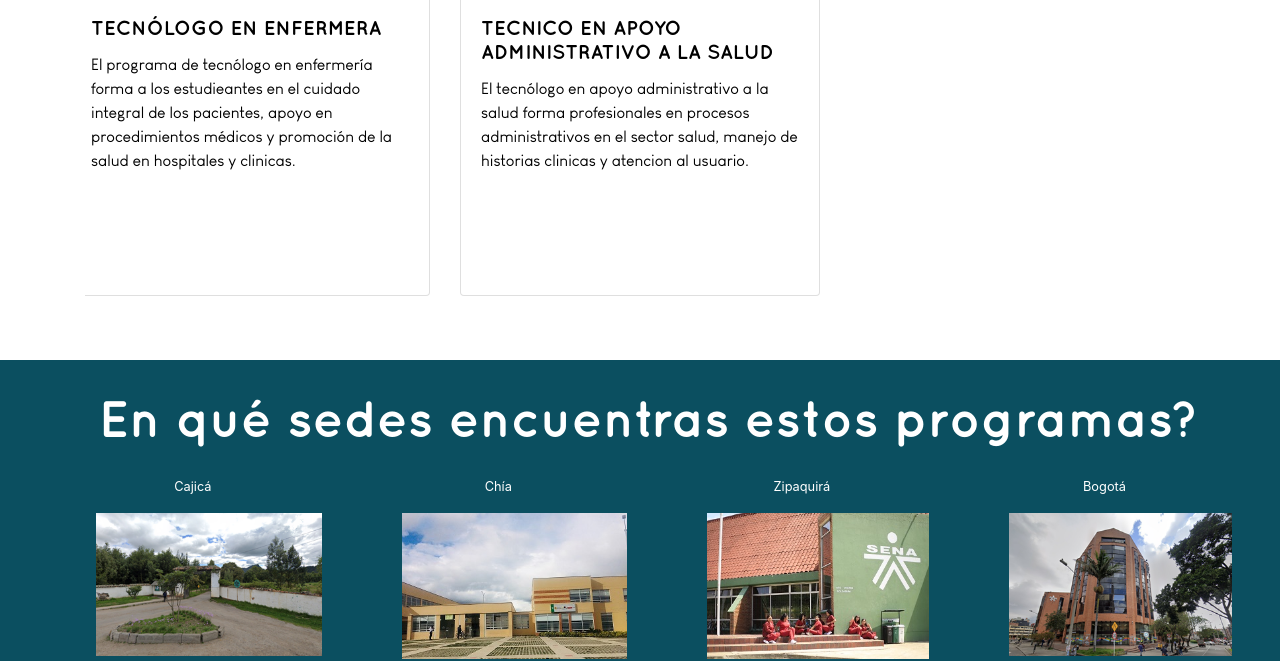
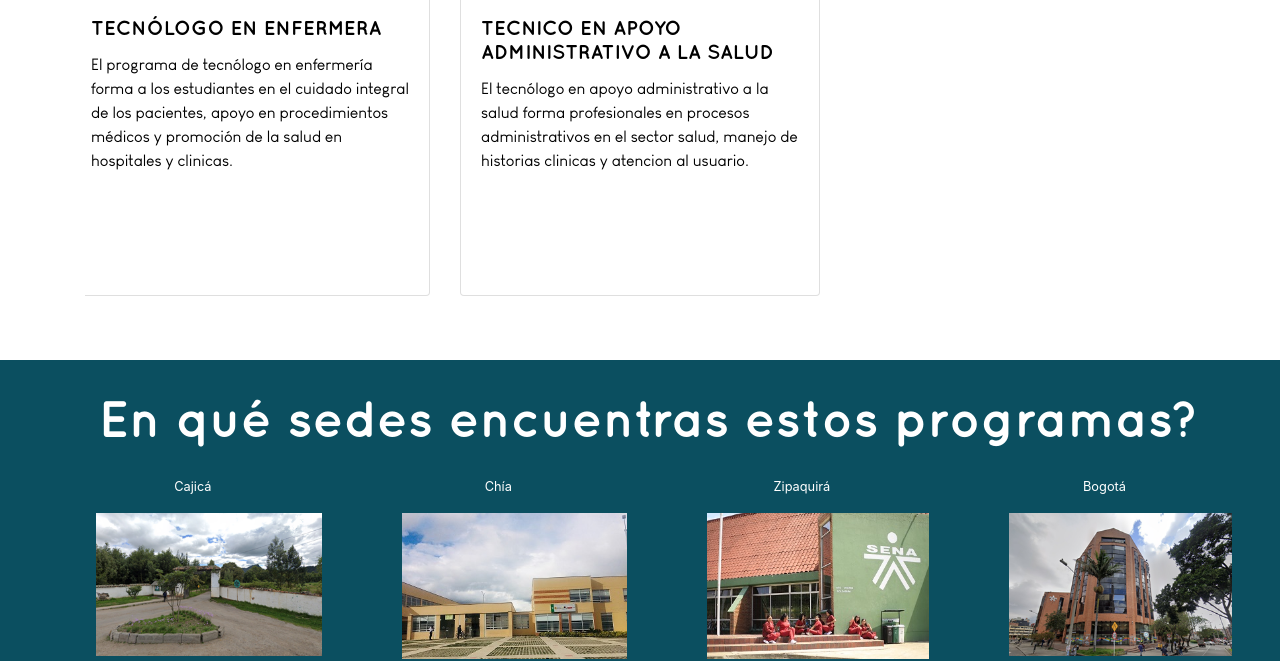
Before and after one commit to A-byteeyfd/red-de-salud-mevak, a plain HTML site: page index.html in a window 1280 px wide. Shown: the part 1465-2126 px from the top of the page. Drawn offline with nearby package versions, Linux system fonts and the light colour scheme; files whose address does not match are found by name.

Commit message:
Update index.html

```diff
--- a/index.html
+++ b/index.html
@@ -67,18 +67,6 @@
 
     <section id="sc2">
 
-       <!--<button class="boton1"> TECNOLOGO EN ENFERMERIA</button>
-
-       <button class="boton2"> TECNICO EN APOYO<br>ADMINISTRATIVO A LA SALUD</button>
-
-       <button class="boton3"> TECNICO EN APOYO <br>ADMINISTRATIVO A LA SALUD</button>
-
-       <button class="boton4">FARMACÉUTICA</button>
-
-       <button class="boton5"> PELUQUERÍA</button>-->
-
-
-       <!--Galeria muti-item-->
 
        <section class="pt-5pb-5">
         <div class="container">
@@ -110,7 +98,7 @@
                                                                 <div class="card-body">
                                                                     <h5 class="card-title">
                                                                         TECNÓLOGO EN ENFERMERA</h5>
-                                                                    <p class="card-text">El programa de tecnólogo  en enfermería forma a los estudieantes en el cuidado integral de los pacientes,
+                                                                    <p class="card-text">El programa de tecnólogo  en enfermería forma a los estudiantes en el cuidado integral de los pacientes,
                                                                     apoyo en procedimientos médicos y promoción de la salud en hospitales y clinicas. </p>
 
                                                                 </div>
```
